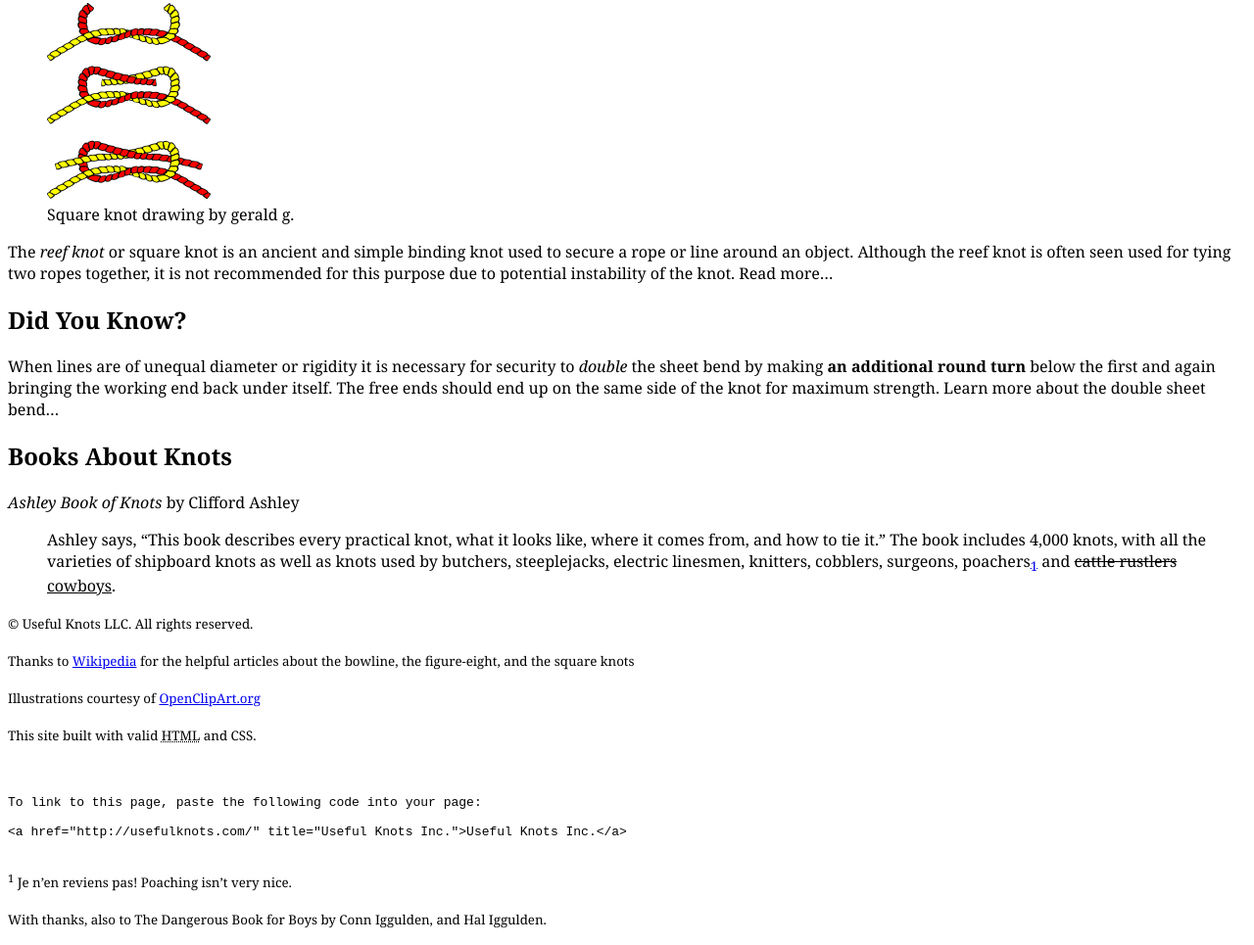
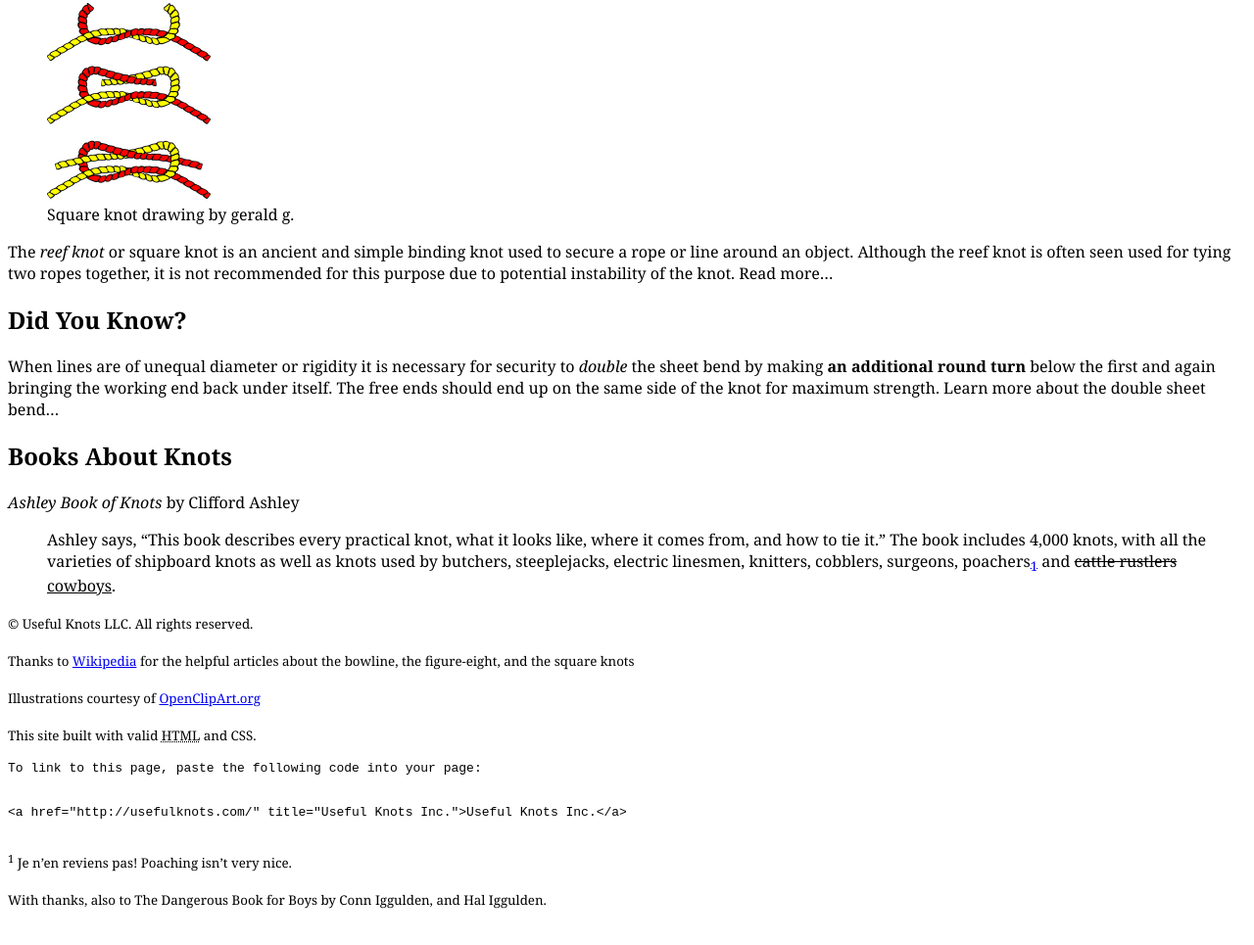
Before and after one commit to smccrindle/week-3, a plain HTML site: page index.html in a window 1280 px wide. Shown: the part 879-1844 px from the top of the page at 98% size. Drawn offline with Linux system fonts and the light colour scheme.

Commit message:
Completed phrasing elements

```diff
--- a/index.html
+++ b/index.html
@@ -82,13 +82,12 @@
 			<p><small>This site built with valid <abbr title="HyperText Markup Language">HTML</abbr> and CSS.</small></p>
 			<!-- STEP 13: Mark up code and pre-formatted text with <pre> and <code> -->
 			<!-- STEP 15: Add Line breaks with <br /> -->
-			<br />
 			<pre>
-To link to this page, paste the following code into your page:
+To link to this page, paste the following code into your page:<br />
 
 <code>&lt;a href="http://usefulknots.com/" title="Useful Knots Inc."&gt;Useful Knots Inc.&lt;/a&gt;</code>
 			</pre>
-			<p id="footnote1"><small><sup>1</sup> Je n’en reviens pas! Poaching isn’t very nice.</small></p>
+			<p id="footnote1"><small><sup>1</sup> <span lang="fr">Je n’en reviens pas!</span> Poaching isn’t very nice.</small></p>
 			<!-- STEP 16: Include a <span> element (for example to change the base language) -->
 			<p><small>With thanks, also to The Dangerous Book for Boys by Conn Iggulden, and Hal Iggulden.</small></p>
 
```
